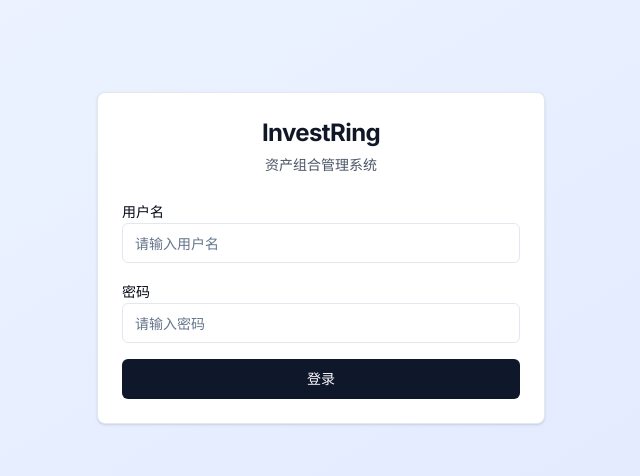
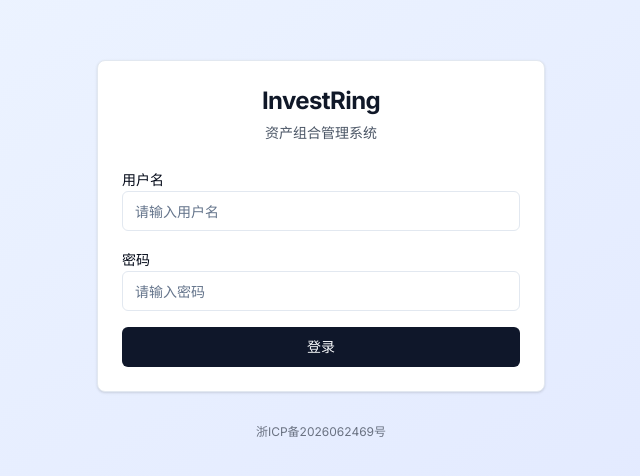
Before and after one commit to gujialind/InvestRing, a Next.js app in the folder frontend/: page /login in a window 1280 px wide. Shown: the part 142-618 px from the top of the page, without its empty margins (319-959 px from the left). Built offline with nearby package versions, Linux system fonts and the light colour scheme; no server answers.

Commit message:
feat(login): 登录页底部添加 ICP 备案信息（浙ICP备2026062469号）

```diff
--- a/frontend/src/app/login/page.tsx
+++ b/frontend/src/app/login/page.tsx
@@ -46,7 +46,7 @@ export default function LoginPage() {
   };
 
   return (
-    <div className="min-h-screen flex items-center justify-center bg-gradient-to-br from-blue-50 to-indigo-100 p-4">
+    <div className="min-h-screen flex flex-col items-center justify-center bg-gradient-to-br from-blue-50 to-indigo-100 p-4">
       <Card className="w-full max-w-md">
         <CardHeader className="text-center">
           <CardTitle className="text-2xl font-bold text-gray-900">
@@ -98,6 +98,16 @@ export default function LoginPage() {
           </form>
         </CardContent>
       </Card>
+      <footer className="mt-8 pb-4 text-center text-xs text-gray-500">
+        <a
+          href="https://beian.miit.gov.cn/"
+          target="_blank"
+          rel="noopener noreferrer"
+          className="hover:text-gray-700"
+        >
+          浙ICP备2026062469号
+        </a>
+      </footer>
     </div>
   );
 }
```
